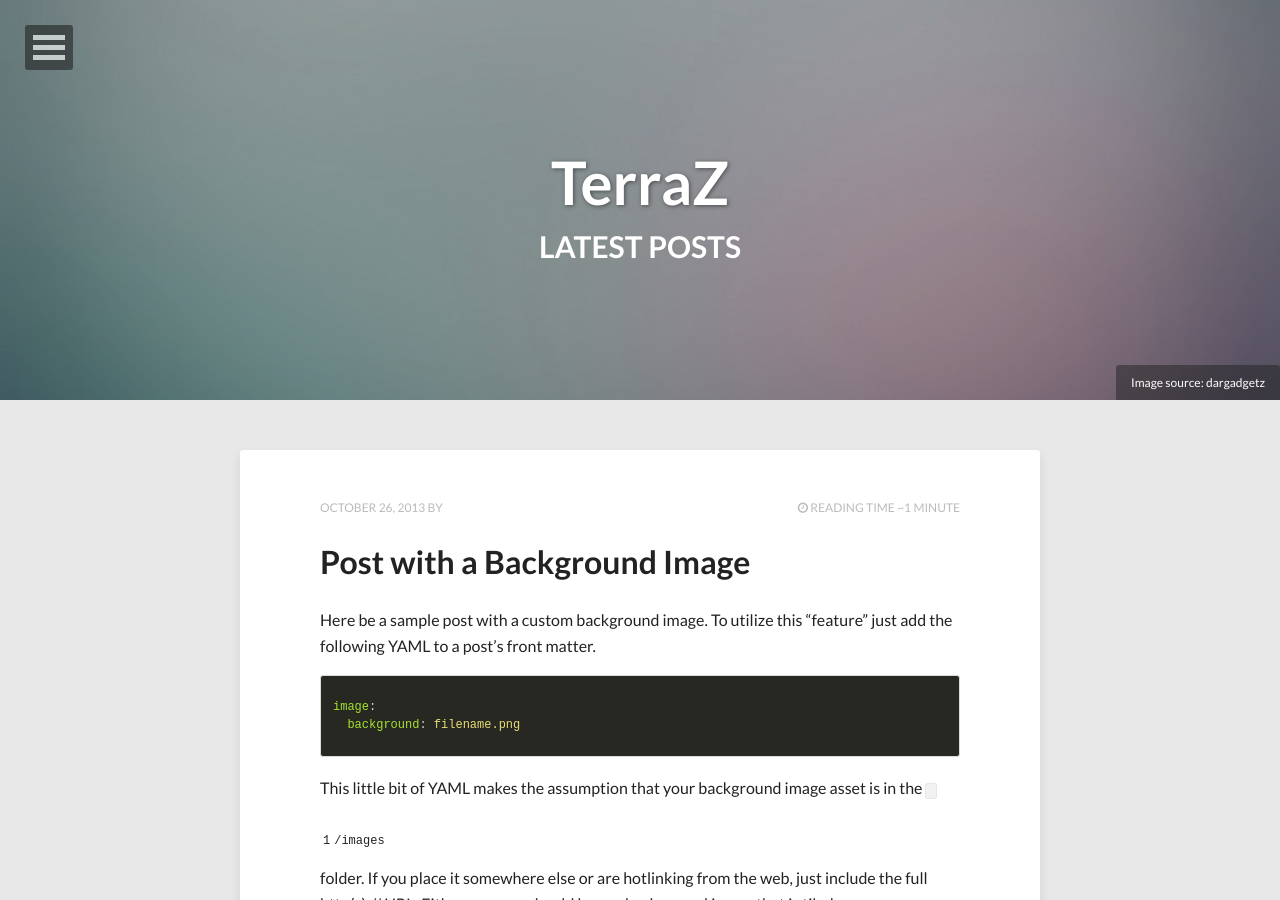
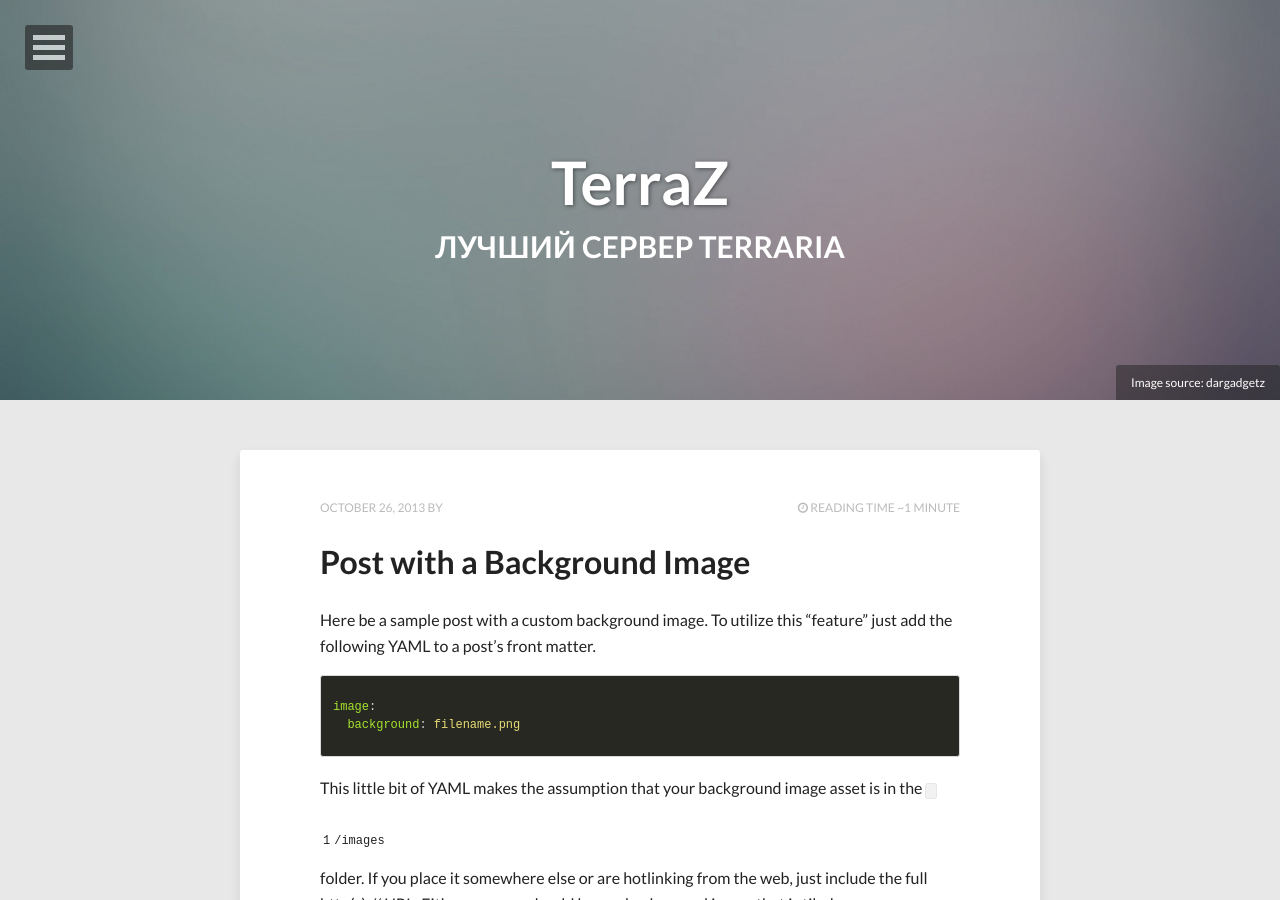
Before and after one commit to Xekep/terraz.fun, a Jekyll site: the page built from index.html, in a window 1280 px wide and 900 px high. Built offline with Jekyll 4.4.1, drawn with Linux system fonts in a browser that asks for light colours; nearby versions of some CDN libraries; the list of posts is cut into pages by our own code; some of the changed text lies outside the part shown.

Commit message:
Update index.html

```diff
--- a/index.html
+++ b/index.html
@@ -1,7 +1,7 @@
 ---
 layout: post-index
-title: Latest Posts
-description: "Describe this nonsense."
+title: Лучший сервер Terraria
+description: "Лучший сервер Terraria"
 tags: [Jekyll, theme, themes, responsive, blog, modern]
 comments: false
 image:
@@ -38,12 +38,12 @@
 <div class="pagination">
   {% if paginator.previous_page %}
     {% if paginator.previous_page == 1 %}
-      <a href="{{ site.url }}" class="btn">Previous</a>
+      <a href="{{ site.url }}" class="btn">Назад</a>
     {% else %}
-      <a href="{{ site.url }}/page{{ paginator.previous_page }}" class="btn">Previous</a>
+      <a href="{{ site.url }}/page{{ paginator.previous_page }}" class="btn">Назад</a>
     {% endif %}
   {% else %}
-    Previous
+    Назад
   {% endif %}
   <ul class="inline-list">
     <li>
@@ -64,8 +64,8 @@
     {% endfor %}
   </ul>
   {% if paginator.next_page %}
-    <a href="{{ site.url }}/page{{ paginator.next_page }}" class="btn">Next</a>
+    <a href="{{ site.url }}/page{{ paginator.next_page }}" class="btn">Вперед</a>
   {% else %}
-    Next
+    Вперед
   {% endif %}
 </div><!-- /.pagination -->
```
